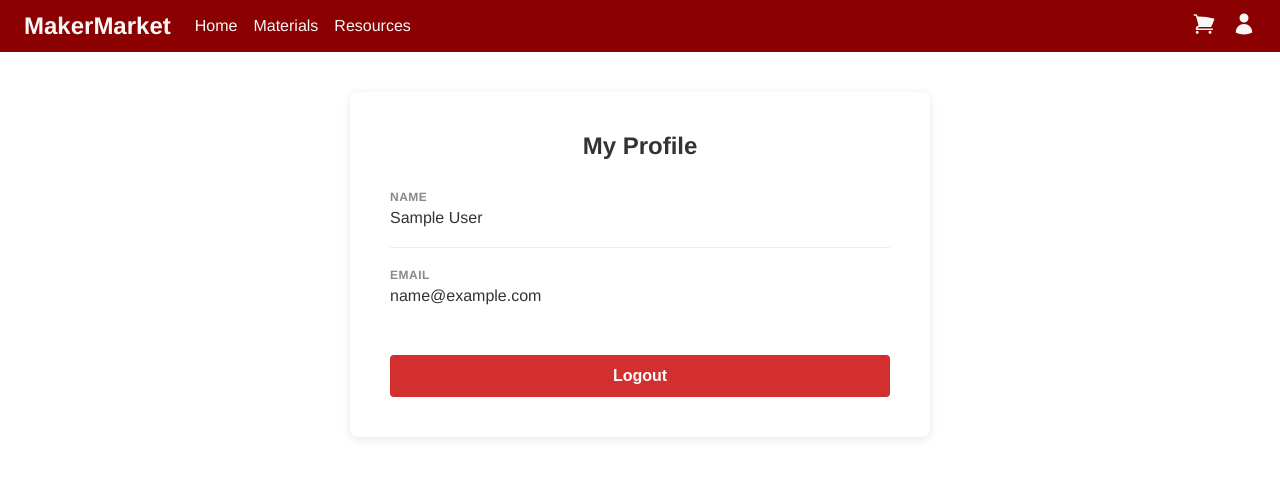
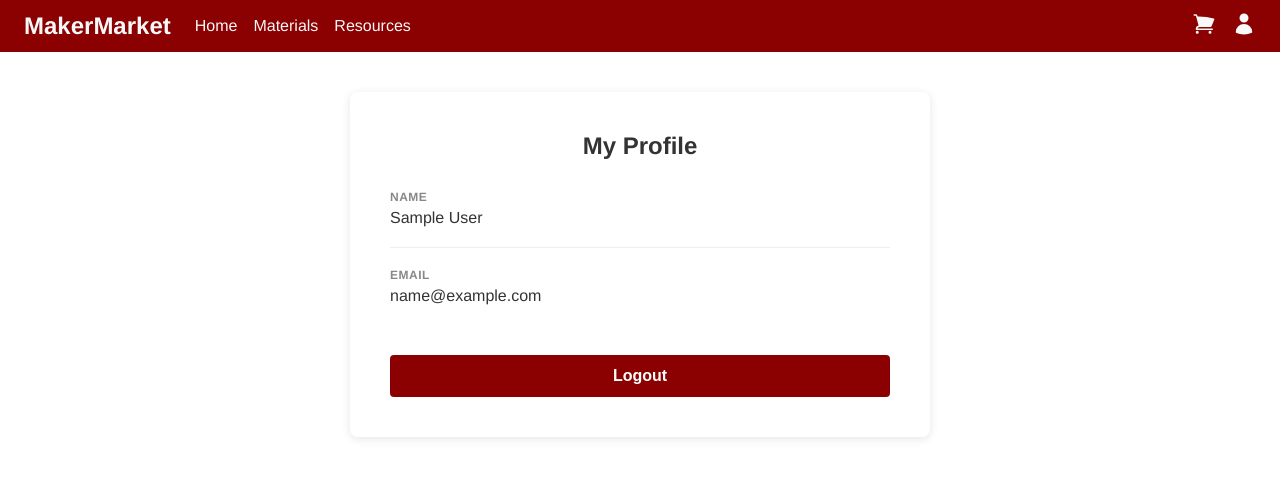
Before and after one commit to miles-sc/marketplace-app, a Vue app in the folder frontend/: page /profile in a window 1280 px wide. Shown: the top 478 px of the page. Built offline with nearby package versions, Linux system fonts and the light colour scheme; no server answers; sample sign-in values are in the browser's storage.

Commit message:
change logout button color

```diff
--- a/frontend/src/components/ProfilePage.vue
+++ b/frontend/src/components/ProfilePage.vue
@@ -106,7 +106,7 @@ p {
 .btn-logout {
   width: 100%;
   padding: 12px;
-  background-color: #d32f2f;
+  background-color: #8B0000;
   color: white;
   border: none;
   border-radius: 4px;
@@ -117,6 +117,6 @@ p {
 }
 
 .btn-logout:hover {
-  background-color: #b71c1c;
+  background-color: #a00000;
 }
 </style>
```
